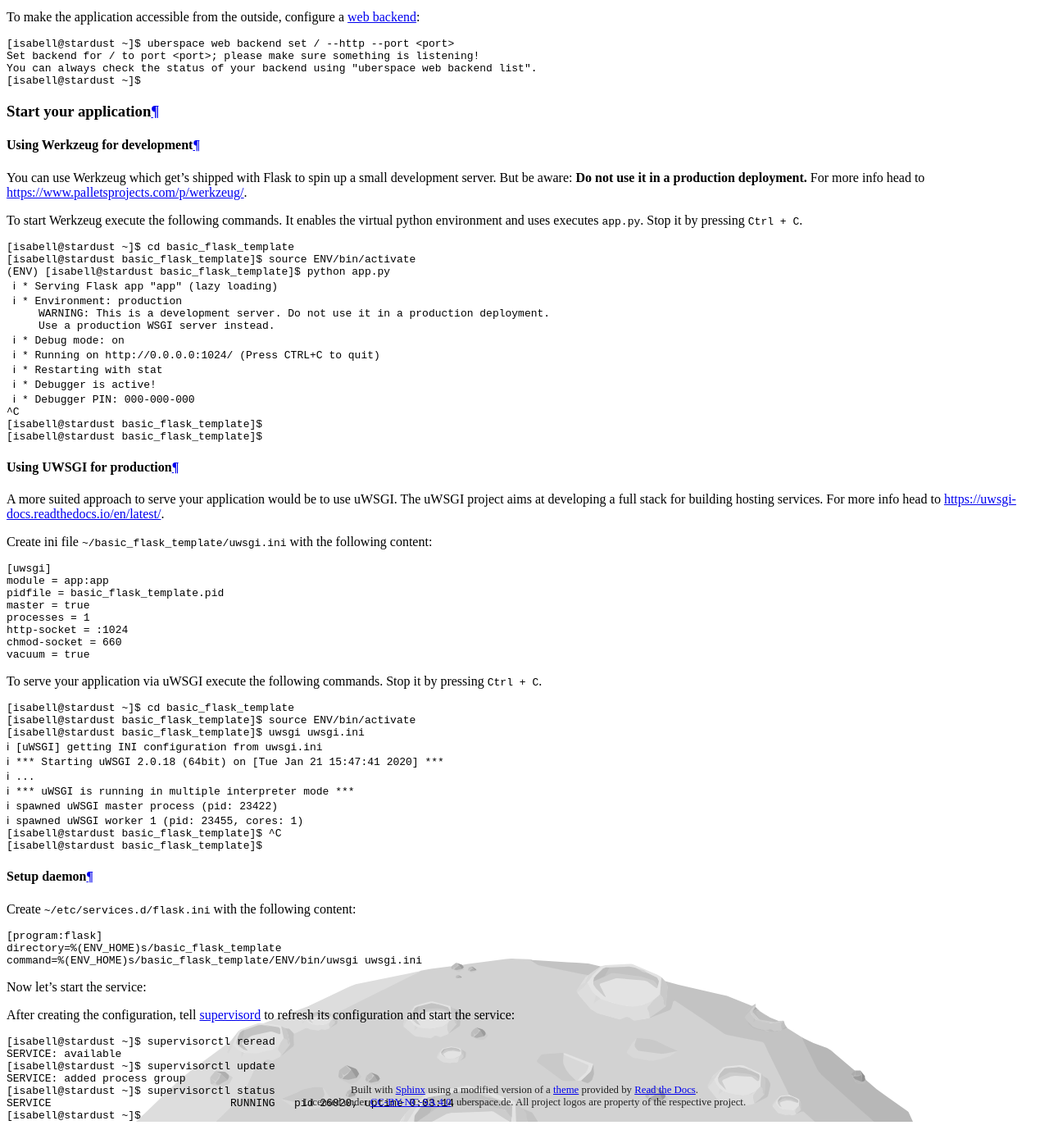
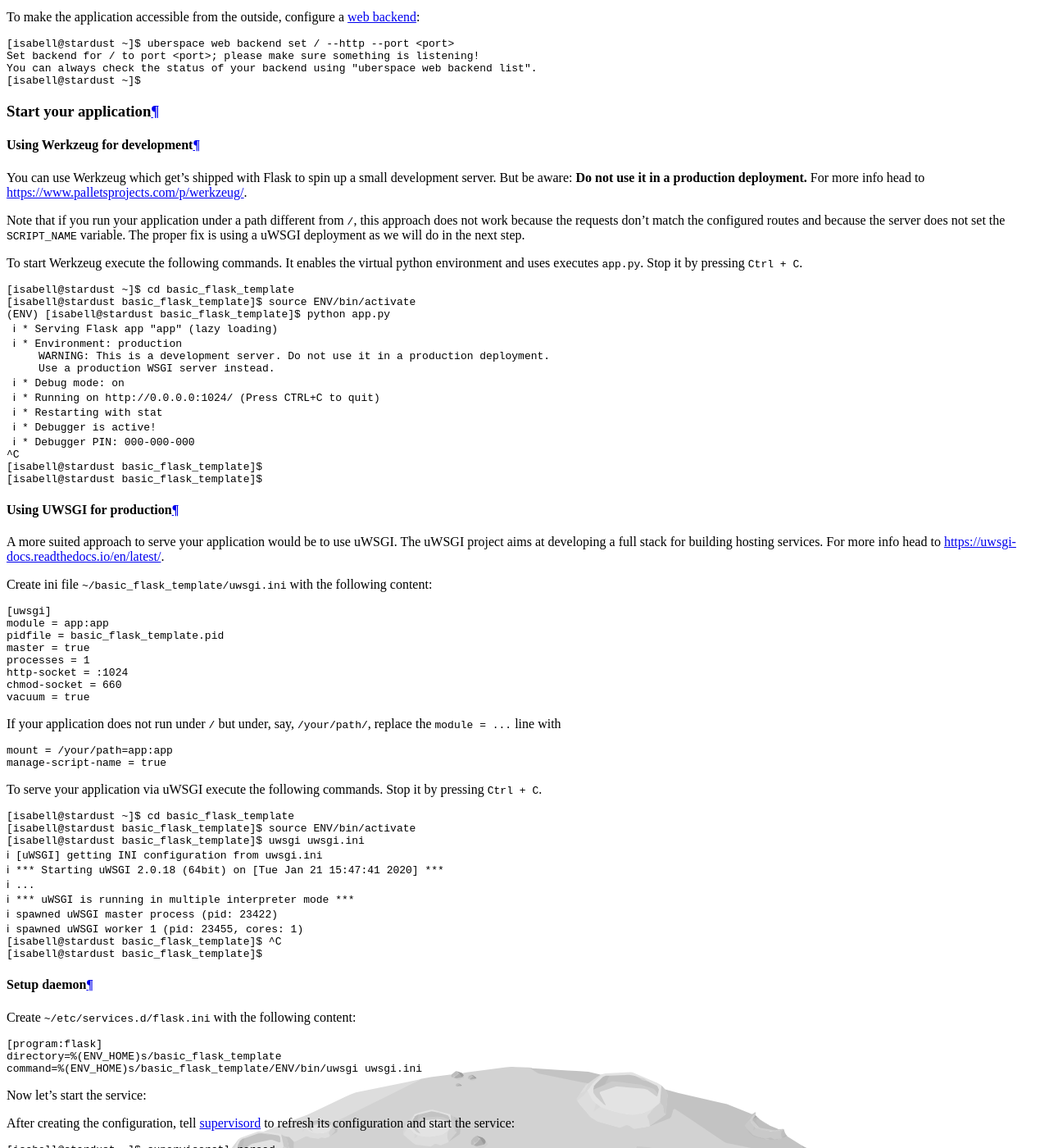
Before and after one commit to Uberspace/lab, a Sphinx documentation site: the page built from source/guide_flask.rst, in a window 1280 px wide and 1400 px high, scrolled down 5143 px. Shown: the whole window at 82% size. Built offline with Sphinx 7.4.7 and the Read the Docs theme 2.0.0, drawn with Linux system fonts in a browser that asks for light colours.

Commit message:
[flask] added config for subpaths

```diff
--- a/source/guide_flask.rst
+++ b/source/guide_flask.rst
@@ -140,6 +140,11 @@
 
 You can use Werkzeug which get's shipped with Flask to spin up a small development server. But be aware: **Do not use it in a production deployment.** For more info head to https://www.palletsprojects.com/p/werkzeug/.
 
+Note that if you run your application under a path different from ``/``, this
+approach does not work because the requests don't match the configured routes
+and because the server does not set the ``SCRIPT_NAME`` variable.
+The proper fix is using a uWSGI deployment as we will do in the next step.
+
 To start Werkzeug execute the following commands. It enables the virtual python environment and uses executes ``app.py``. Stop it by pressing ``Ctrl + C``.
 
 ::
@@ -181,6 +186,14 @@
   vacuum = true
 
 
+If your application does not run under ``/`` but under, say, ``/your/path/``,
+replace the ``module = ...`` line with
+
+.. code-block:: ini
+
+  mount = /your/path=app:app
+  manage-script-name = true
+
 To serve your application via uWSGI execute the following commands. Stop it by pressing ``Ctrl + C``.
 
 ::
```
